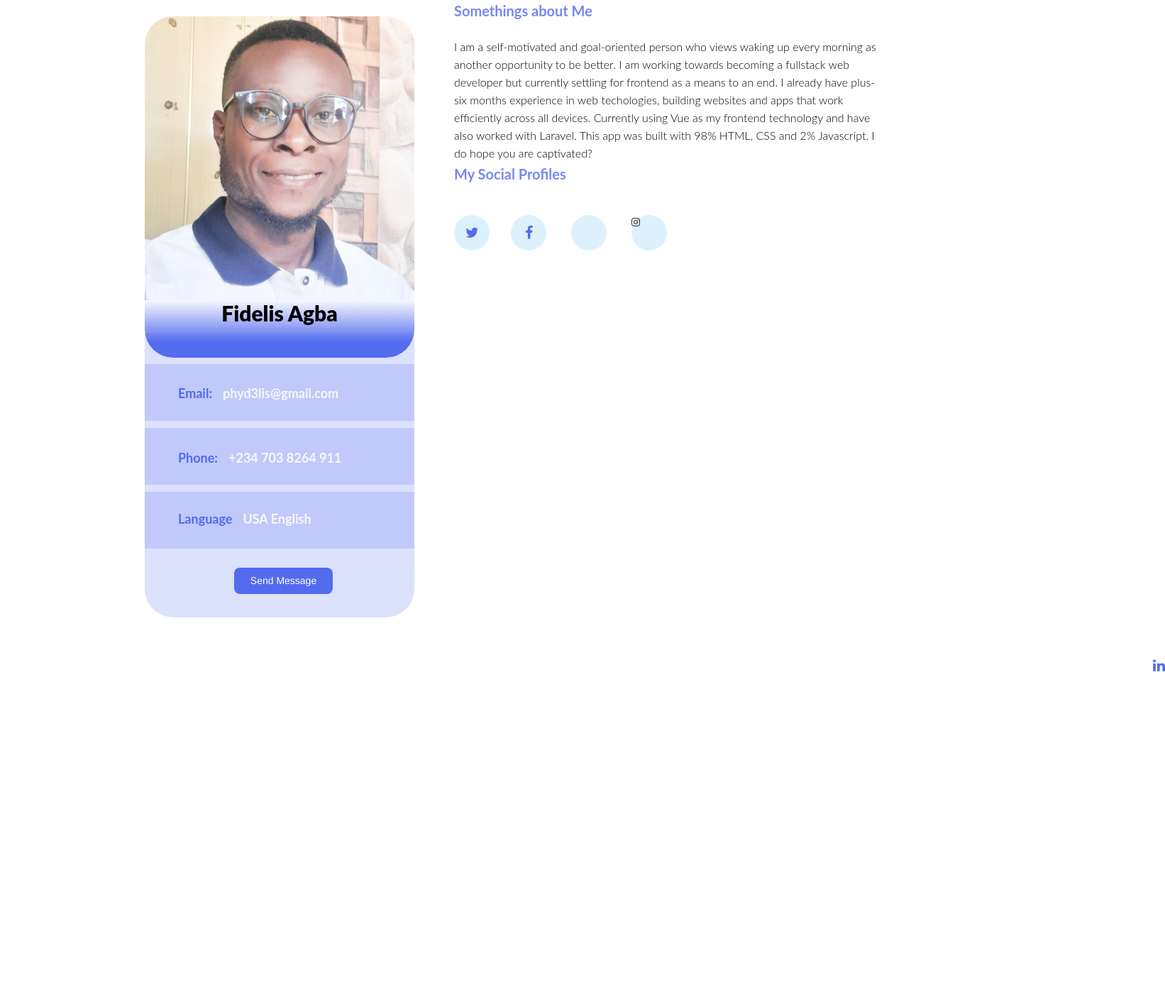
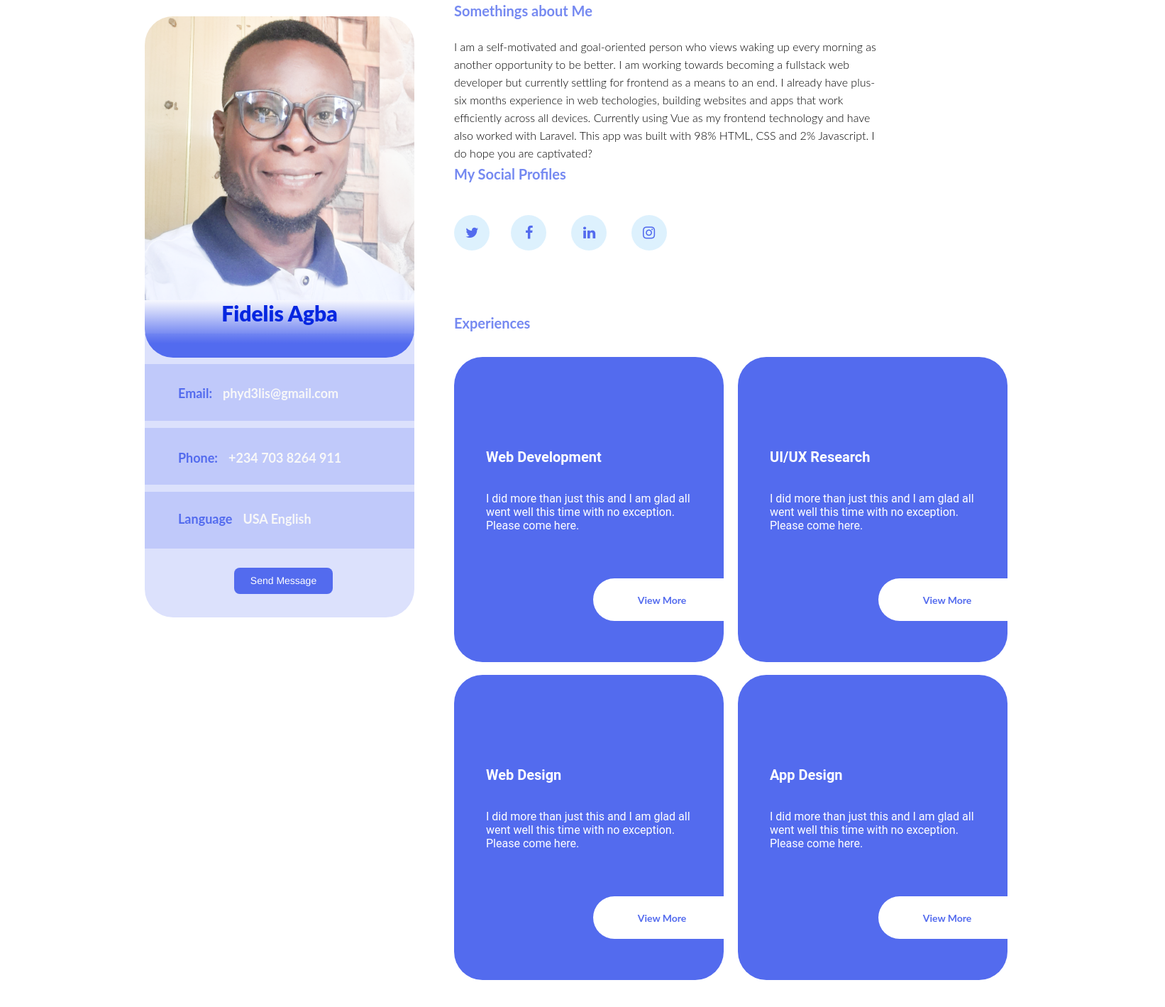
Before and after one commit to fid37is/aboutme, a plain HTML site: page index.html in a window 1280 px wide. Shown: the part 307-1726 px from the top of the page at 71% size, 1642 px wide, since content can reach past the window. Drawn offline with nearby package versions, Linux system fonts and the light colour scheme.

Commit message:
new updates to my portfoilio

```diff
--- a/index.html
+++ b/index.html
@@ -51,11 +51,41 @@
 <i class="fa fa-twitter"></i>
 <div class="eclipse-2"></div>
 <i class="fa fa-facebook"></i>
-<div class="eclipse-3"><i class="fa fa-linkedin"></i></div>
-<div class="eclipse-4"><i class="fa fa-instagram"></i></div>
+<div class="eclipse-3"></div>
+<i class="fa fa-linkedin"></i>
+<div class="eclipse-4"></div>
+<i class="fa fa-instagram"></i>
 
+<div class="experience"></div>
+<div class="rectangle-8">
+  <div class="exp-txt">Web Development</div>
+  <div class="exp-para">I did more than just this and I am glad all
+    went well this time with no exception. Please come here.
+  </div>
+</div>
+<div class="rectangle-9">
+  <div class="exp-txt">UI/UX Research</div>
+  <div class="exp-para">I did more than just this and I am glad all
+    went well this time with no exception. Please come here.
+  </div>
+</div>
+<div class="rectangle-10">
+  <div class="exp-txt">Web Design</div>
+  <div class="exp-para">I did more than just this and I am glad all
+    went well this time with no exception. Please come here.
+  </div>
+</div>
+<div class="rectangle-11">
+  <div class="exp-txt">App Design</div>
+  <div class="exp-para">I did more than just this and I am glad all
+    went well this time with no exception. Please come here.
+  </div>
+</div>
 
-
+<button class="rectangle-25"><div class="view-more">View More</div></button>
+<button class="rectangle-26"><div class="view-more">View More</div></button>
+<button class="rectangle-27"><div class="view-more">View More</div></button>
+<button class="rectangle-28"><div class="view-more">View More</div></button>
 <!-- <footer>
   <span><a href="index.html"><img style="height: 3rem;  margin-bottom: -50px; "  src="img/favicon.png" alt="logo"></a></span>
     <p>Agba Fidelis &copy; 2020 Copyright </p>
--- a/main.css
+++ b/main.css
@@ -234,7 +234,15 @@ color: #FFFFFF;
 .fa-linkedin {
   position: absolute;
   font-size: 20px;
-  left: 820px;
+  left: 822px;
+  top: 625px;
+  color: #536BEE;
+}
+
+.fa-instagram {
+  position: absolute;
+  font-size: 20px;
+  left: 906px;
   top: 625px;
   color: #536BEE;
 }
@@ -264,9 +272,7 @@ color: #FFFFFF;
   line-height: 36px;
   /* identical to box height */
   text-align: center;
-
-  color: #000;
-
+  color: #0526e0;
 }
 
 
@@ -382,3 +388,146 @@ strong {
   /* identical to box height */
   color: #536BEE;
 }
+
+.experiences {
+  position: absolute;
+  width: 109px;
+  height: 24px;
+  left: 640px;
+  top: 750px;
+  font-family: Lato;
+  font-style: normal;
+  font-weight: bold;
+  font-size: 20px;
+  line-height: 24px;
+  /* identical to box height */
+  color: rgba(83, 107, 238, 0.8);
+}
+
+.rectangle-8 {
+  position: absolute;
+  width: 380px;
+  height: 430px;
+  left: 640px;
+  top: 810px;
+  background: #536BEE;
+  border-radius: 40px;
+}
+
+.rectangle-9 {
+  position: absolute;
+  width: 380px;
+  height: 430px;
+  left: 1040px;
+  top: 810px;
+  background: #536BEE;
+  border-radius: 40px;
+}
+
+.rectangle-10 {
+  position: absolute;
+  width: 380px;
+  height: 430px;
+  left: 640px;
+  top: 1258px;
+  background: #536BEE;
+  border-radius: 40px;
+}
+
+.rectangle-11 {
+  position: absolute;
+  width: 380px;
+  height: 430px;
+  left: 1040px;
+  top: 1258px;
+  background: #536BEE;
+  border-radius: 40px;
+}
+
+.rectangle-25 {
+  border: none;
+  position: absolute;
+  width: 184px;
+  height: 60px;
+  left: 836px;
+  top: 1122px;
+  background: #FFFFFF;
+  border-radius: 35px 0px 0px 35px;
+}
+
+.rectangle-26 {
+  border: none;
+  position: absolute;
+  width: 184px;
+  height: 60px;
+  left: 1238px;
+  top: 1122px;
+  background: #FFFFFF;
+  border-radius: 35px 0px 0px 35px;
+}
+
+.rectangle-27 {
+  border: none;
+  position: absolute;
+  width: 184px;
+  height: 60px;
+  left: 836px;
+  top: 1570px;
+  background: #FFFFFF;
+  border-radius: 35px 0px 0px 35px;
+}
+
+.rectangle-28 {
+  border: none;
+  position: absolute;
+  width: 184px;
+  height: 60px;
+  left: 1238px;
+  top: 1570px;
+  background: #FFFFFF;
+  border-radius: 35px 0px 0px 35px;
+}
+
+.exp-txt  {
+  position: absolute;
+  width: 60%;
+  height: 23px;
+  left: 45px;
+  top: 130px;
+  font-family: Roboto;
+  font-style: normal;
+  font-weight: bold;
+  font-size: 20px;
+  line-height: 23px;
+  color: #FFFFFF;
+}
+
+.exp-para {
+  position: absolute;
+  width: 299px;
+  height: 42px;
+  left: 45px;
+  top: 190px;
+  font-family: Roboto;
+  font-style: normal;
+  font-weight: normal;
+  font-size: 16px;
+  line-height: 19px;
+  color: #FFFFFF;
+}
+
+.view-more  {
+  width: 100%
+  height: 17px;
+  text-align: center;
+  padding-left: 10px;
+  /* left: 1104px;
+  top: 1247px; */
+  font-family: Lato;
+  font-style: normal;
+  font-weight: bold;
+  font-size: 14px;
+  line-height: 17px;
+  /* identical to box height */
+  color: #536BEE;
+}
```
Also changed, not shown: img/Ellipse 3.svg (deleted), img/Ellipse 4.svg (deleted), img/path1.png (added), img/phone.png (added), img/webdesign.png (added), img/webpage.png (added).
